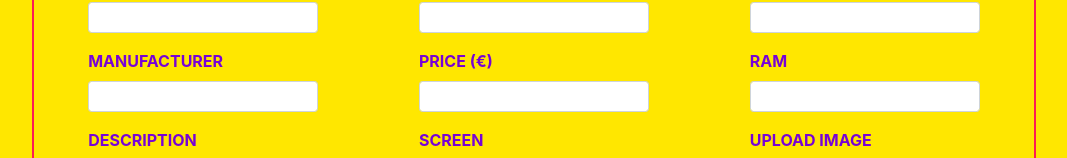
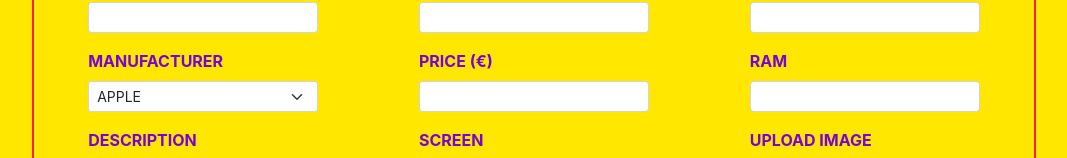
Before and after one commit to acalvom/phone-catalog-react, a React (Create React App) app: page /add in a window 1280 px wide. Shown: the part 152-310 px from the top of the page, without its empty margins (106-1173 px from the left). Built offline with nearby package versions, Linux system fonts and the light colour scheme.

Commit message:
Use <select> to choose the manufacturer #8

```diff
--- a/src/components/PhoneAdd.jsx
+++ b/src/components/PhoneAdd.jsx
@@ -21,8 +21,16 @@ const PhoneAdd = () => {
                         </div>
                         <div className="phone-add-group">
                             <label htmlFor="phoneManufacturer" className="form-label">Manufacturer</label>
-                            <input type="text" className="form-control form-control-sm" id="phoneManufacturer"
-                                   {...register("phoneManufacturer", {required: true})}/>
+                            <select className="form-select form-select-sm"
+                                    id="phoneManufacturer" {...register("phoneManufacturer", {required: true})}>
+                                <option value="apple">APPLE</option>
+                                <option value="samsung">SAMSUNG</option>
+                                <option value="xiaomi">XIAOMI</option>
+                                <option value="huawei">HUAWEI</option>
+                                <option value="motorola">MOTOROLA</option>
+                                <option value="sony">SONY</option>
+                                <option value="oppo">OPPO</option>
+                            </select>
                             {errors.manufacturer && <span>Manufacturer is required</span>}
                         </div>
                         <div className="phone-add-group">
```
